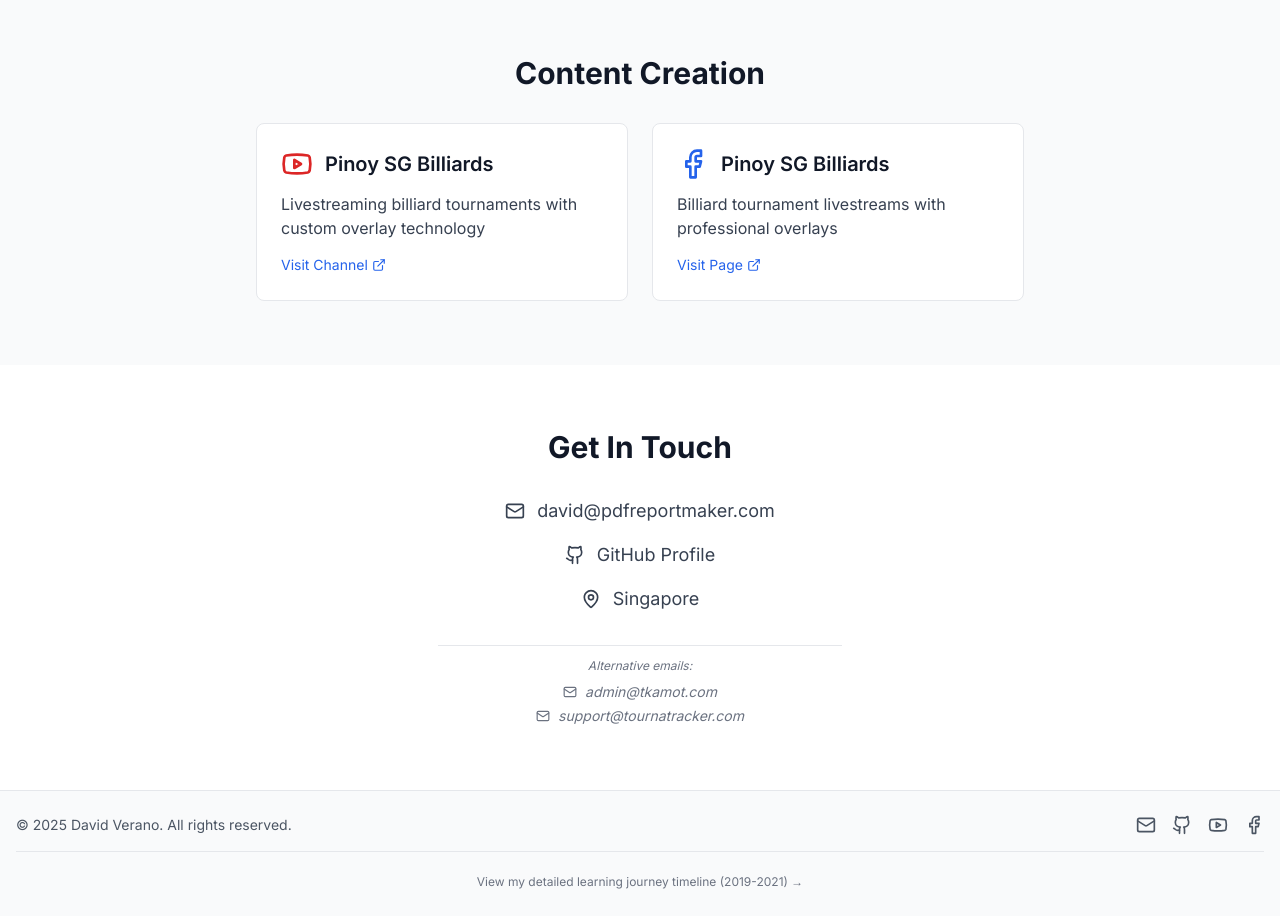
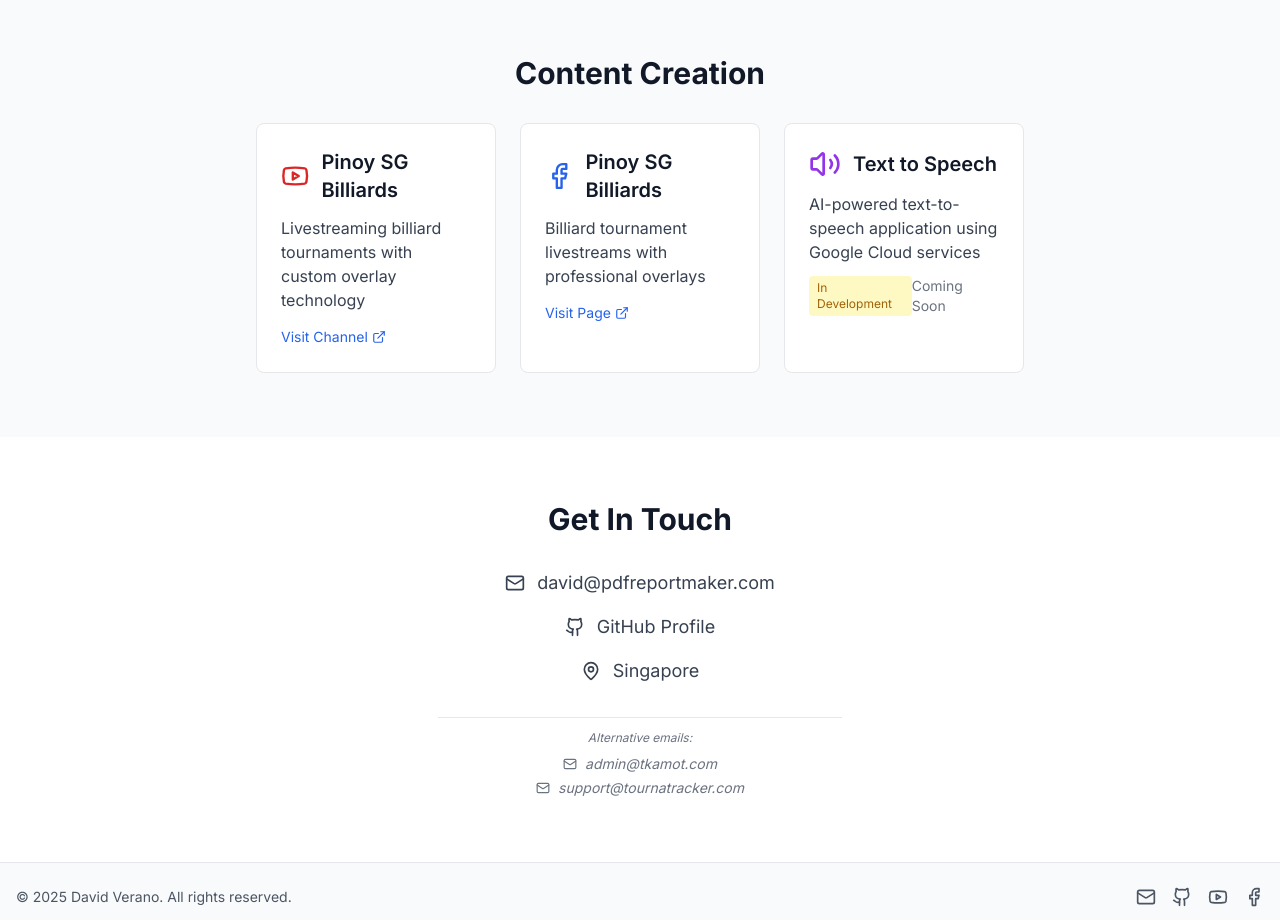
Before and after one commit to TKamote/myportfolio2027, a Next.js app: page / in a window 1280 px wide. Shown: the part 2200-3120 px from the top of the page. Built offline with nearby package versions, Linux system fonts and the light colour scheme.

Commit message:
add text to speec aiin the content creation section

```diff
--- a/components/Content.tsx
+++ b/components/Content.tsx
@@ -2,7 +2,7 @@
 
 import { portfolioData } from "@/lib/data";
 import { motion } from "framer-motion";
-import { Youtube, Facebook, ExternalLink } from "lucide-react";
+import { Youtube, Facebook, ExternalLink, Volume2 } from "lucide-react";
 
 export default function Content() {
   return (
@@ -17,7 +17,7 @@ export default function Content() {
         <h2 className="text-2xl md:text-3xl font-bold text-gray-900 dark:text-white mb-8 text-center">
           Content Creation
         </h2>
-        <div className="grid grid-cols-1 md:grid-cols-2 gap-4 md:gap-6">
+        <div className="grid grid-cols-1 md:grid-cols-2 lg:grid-cols-3 gap-4 md:gap-6">
           <motion.a
             href={portfolioData.content.youtube.url}
             target="_blank"
@@ -59,6 +59,29 @@ export default function Content() {
               Visit Page <ExternalLink size={14} />
             </span>
           </motion.a>
+
+          <motion.div
+            whileHover={{ y: -4 }}
+            className="bg-white dark:bg-gray-800 border border-gray-200 dark:border-gray-700 rounded-lg p-4 md:p-6 hover:shadow-md dark:hover:shadow-lg transition-shadow"
+          >
+            <div className="flex items-center gap-3 mb-3">
+              <Volume2 size={32} className="text-purple-600 dark:text-purple-500" />
+              <h3 className="text-lg md:text-xl font-semibold text-gray-900 dark:text-white">
+                {portfolioData.content.textToSpeech.name}
+              </h3>
+            </div>
+            <p className="text-sm md:text-base text-gray-700 dark:text-gray-300 mb-3">
+              {portfolioData.content.textToSpeech.description}
+            </p>
+            <div className="flex items-center justify-between">
+              <span className="text-xs px-2 py-1 bg-yellow-100 dark:bg-yellow-900/30 text-yellow-700 dark:text-yellow-400 rounded">
+                {portfolioData.content.textToSpeech.status}
+              </span>
+              <span className="inline-flex items-center gap-1 text-xs md:text-sm text-gray-500 dark:text-gray-400">
+                Coming Soon
+              </span>
+            </div>
+          </motion.div>
         </div>
       </motion.div>
     </section>
--- a/lib/data.ts
+++ b/lib/data.ts
@@ -160,6 +160,12 @@ As a Singapore Permanent Resident, I'm passionate about creating practical appli
       url: "https://www.facebook.com/share/1Ze8kWN3N8/?mibextid=wwXIfr",
       description: "Billiard tournament livestreams with professional overlays",
     },
+    textToSpeech: {
+      name: "Text to Speech",
+      url: "#",
+      description: "AI-powered text-to-speech application using Google Cloud services",
+      status: "In Development",
+    },
   },
   deployment: {
     nextjs: {
```
